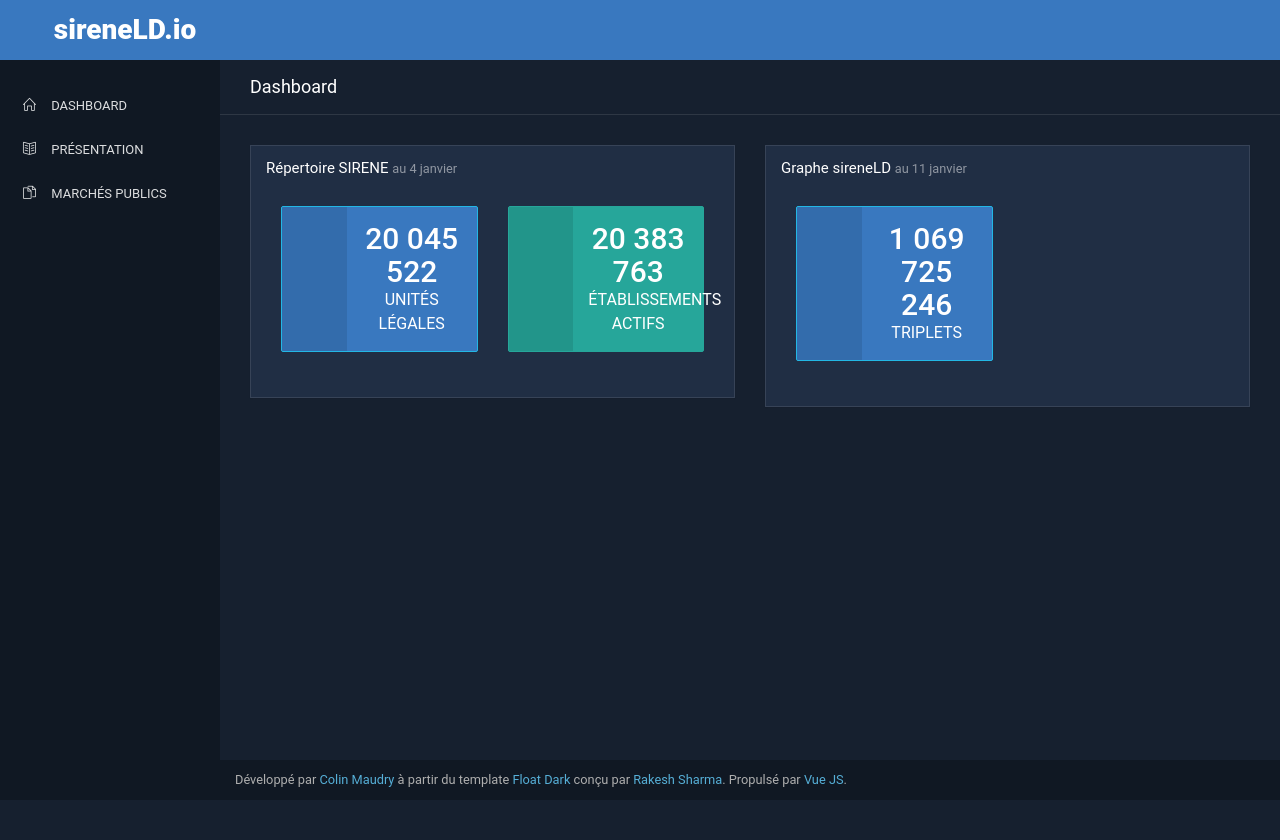
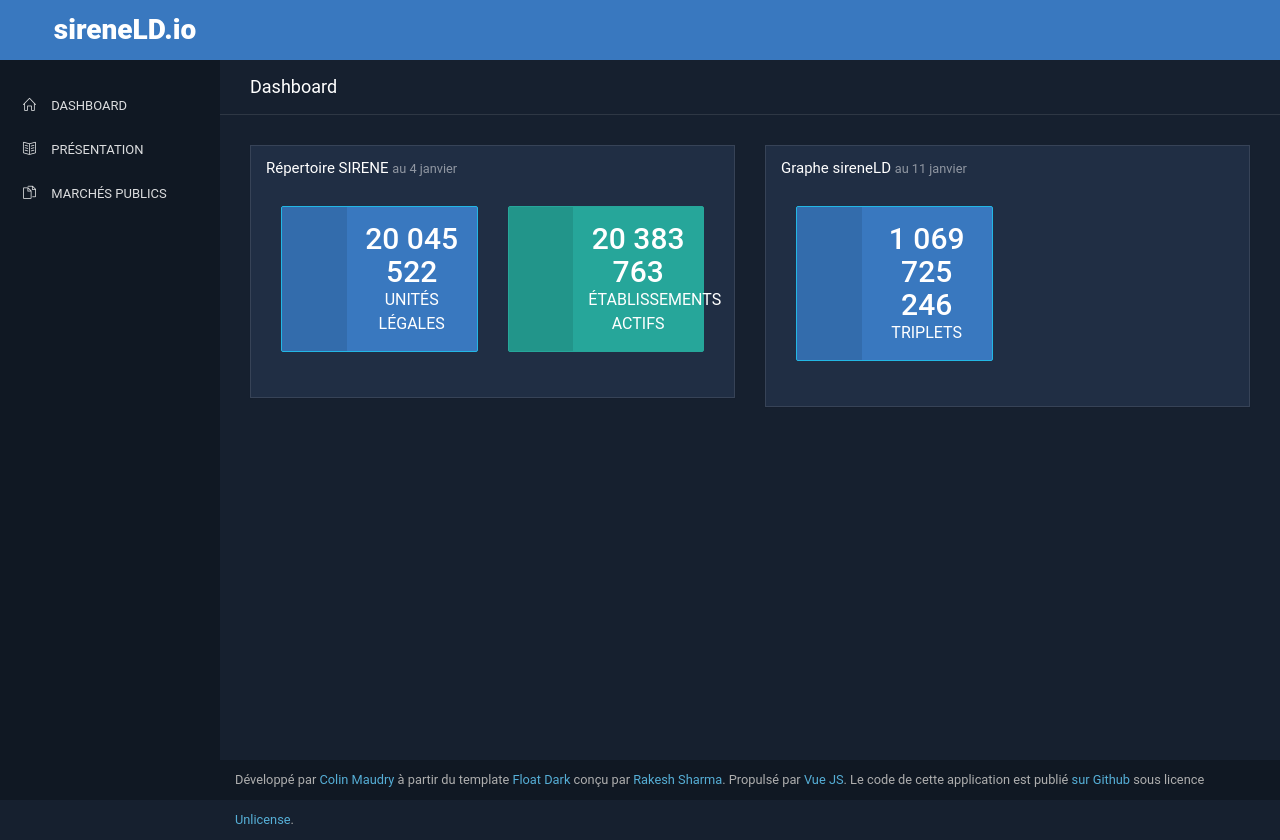
Before and after one commit to ColinMaudry/sirene-ld-web, a Vue app: page / in a window 1280 px wide. Before the commit the page ends 800 px from the top, so only its background shows below. Built offline with nearby package versions, Linux system fonts and the light colour scheme; a web font is replaced by a local one.

Commit message:
Lien vers le dépôt Github dans le pied de page et mention de la licence du code source

```diff
--- a/src/components/BottomBar.vue
+++ b/src/components/BottomBar.vue
@@ -7,7 +7,11 @@
         href="http://bootstraplovers.com/templates/float-admin-v1.1/dark-version/index.html"
       >Float Dark</a> conçu par
       <a href="https://twitter.com/rakesh_wd">Rakesh Sharma</a>. Propulsé par
-      <a href="https://www.vuejs.org">Vue JS</a>.
+      <a href="https://www.vuejs.org">Vue JS</a>. Le code de cette application est publié
+      <a
+        href="https://github.com/ColinMaudry/sirene-ld-web"
+      >sur Github</a> sous licence
+      <a href="http://unlicense.org/">Unlicense</a>.
     </span>
   </footer>
 </template>
```
